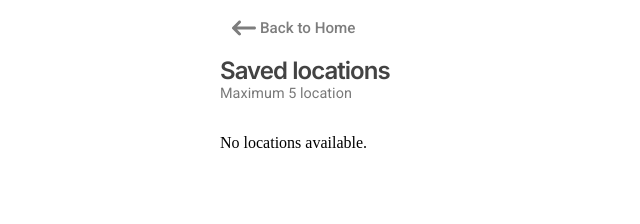
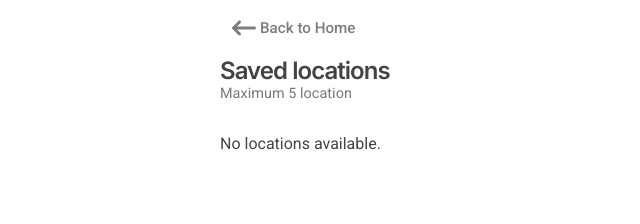
Before and after one commit to swappnet/weather-app, a Vue app: page /favorites in a window 1280 px wide. Shown: the top 224 px of the page, without its empty margins (0-640 px from the left). Built offline with nearby package versions, Linux system fonts and the light colour scheme.

Commit message:
optimized UI

```diff
--- a/src/components/CurrentWeather.vue
+++ b/src/components/CurrentWeather.vue
@@ -11,14 +11,20 @@ const isLoading = ref<Boolean>(true)
 const weatherData = ref<any>(null);
 
 onMounted(() => {
+    if (geoPoint.value) {
         fetchCurrentWeather()
+
+    }
 })
 
 watch(geoPoint, () => {
-    fetchCurrentWeather();
+    if (geoPoint.value) {
+        fetchCurrentWeather()
+    }
 });
 
 const fetchCurrentWeather = async () => {
+    if (geoPoint.value) {
         const apiKey = import.meta.env.VITE_API_KEY;
         const latitude = geoPoint.value.lat;
         const longitude = geoPoint.value.lon;
@@ -37,6 +43,8 @@ const fetchCurrentWeather = async () => {
             isLoading.value = false;
             throw new Error('Can not load weather right now.');
         }
+    }
+
 };
 
 
@@ -117,7 +125,7 @@ section {
     min-width: 11rem;
     width: 100%;
     height: 20rem;
-    background-color: #dbdbdb8f;
+    background-color: #ececec6b;
     border-radius: 8px;
     animation: pulse 1.3s infinite;
 }
--- a/src/components/LocationFinding.vue
+++ b/src/components/LocationFinding.vue
@@ -11,7 +11,8 @@ const location = reactive({
     loading: false,
 })
 
-const { initialLocationFounded, geoPoint } = storeToRefs(locationStore)
+const { initialLocationFounded } = storeToRefs(locationStore)
+const { updateGeoPoint } = useLocationStore()
 
 onMounted(() => {
     if (!initialLocationFounded.value) {
@@ -28,7 +29,7 @@ const handleLocationFind = async () => {
 
     navigator.geolocation.getCurrentPosition(
         (position) => {
-            locationStore.updateGeoPoint({
+            updateGeoPoint({
                 lat: position.coords.latitude,
                 lon: position.coords.longitude,
             }
@@ -38,15 +39,15 @@ const handleLocationFind = async () => {
 
         },
         (error) => {
+            updateGeoPoint({
+                lat: 50.4501,
+                lon: 30.5234,
+            })
             location.loading = false;
             throw new Error('Error getting location: ' + error.message);
         }
     );
 }
-
-
-
-
 
 </script>
 
--- a/src/components/LocationsList.vue
+++ b/src/components/LocationsList.vue
@@ -21,7 +21,7 @@ if (savedData) {
                 {{ location.geoPoint }}
             </li>
         </ul>
-        <p v-else>
+        <p v-else class="list-not-found">
             No locations available.
         </p>
     </section>
@@ -31,4 +31,11 @@ if (savedData) {
 section {
     margin-top: 2rem;
 }
+
+.list-not-found {
+    font: optional;
+    font-family: Roboto, sans-serif;
+    color: rgba(67, 67, 67, 1);
+    font-weight: 400;
+}
 </style>
--- a/src/stores/useLocationStore.ts
+++ b/src/stores/useLocationStore.ts
@@ -2,10 +2,8 @@ import type { GeoPoint } from '@/types/global/GeoPoint.types'
 import { defineStore } from 'pinia'
 import { ref } from 'vue'
 
-const defaultLatLng = { lat: 50.4501, lon: 30.5234 }
-
 export const useLocationStore = defineStore('location', () => {
-  const geoPoint = ref<GeoPoint>(defaultLatLng)
+  const geoPoint = ref<GeoPoint | null>(null)
   const initialLocationFounded = ref<Boolean>(false)
 
   const updateGeoPoint = (newGeoPoint: GeoPoint) => {
```
Lines whose indentation alone changed are shown as unchanged.
